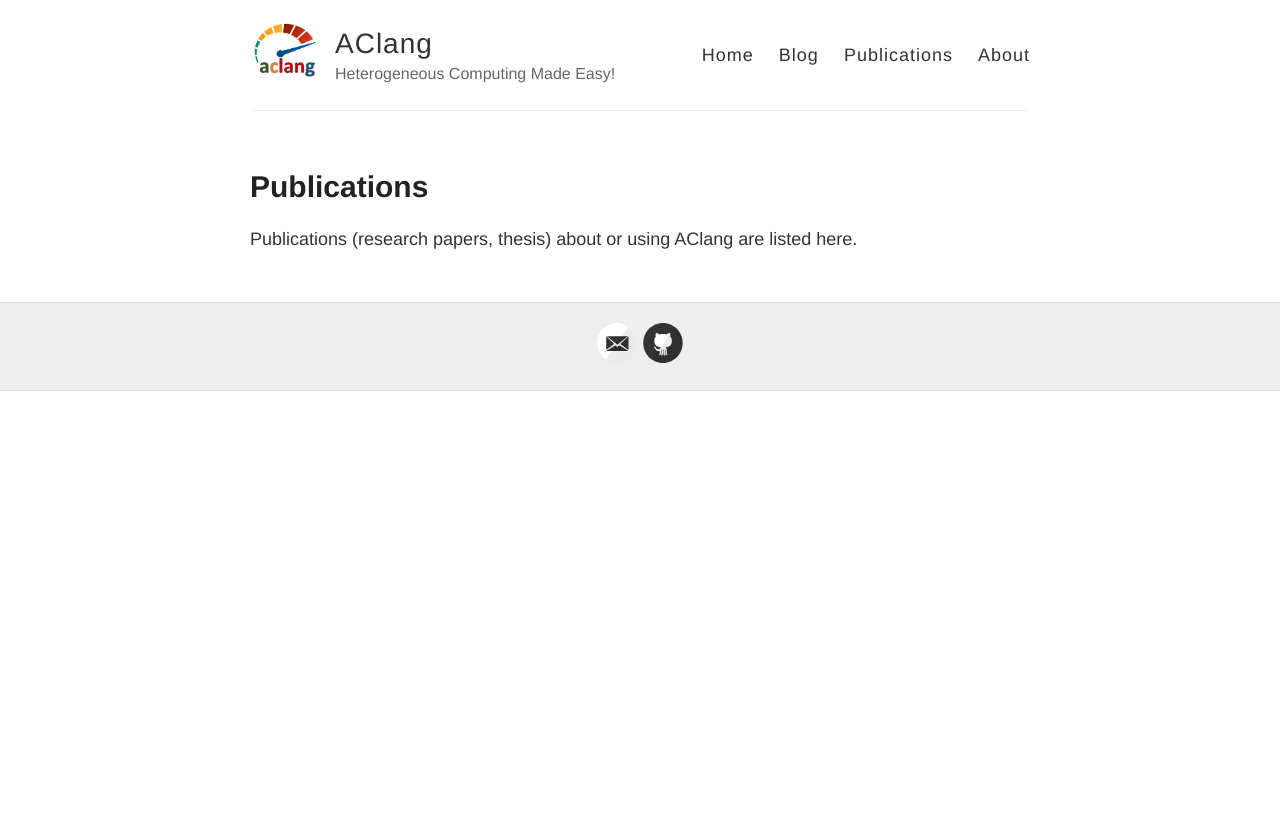
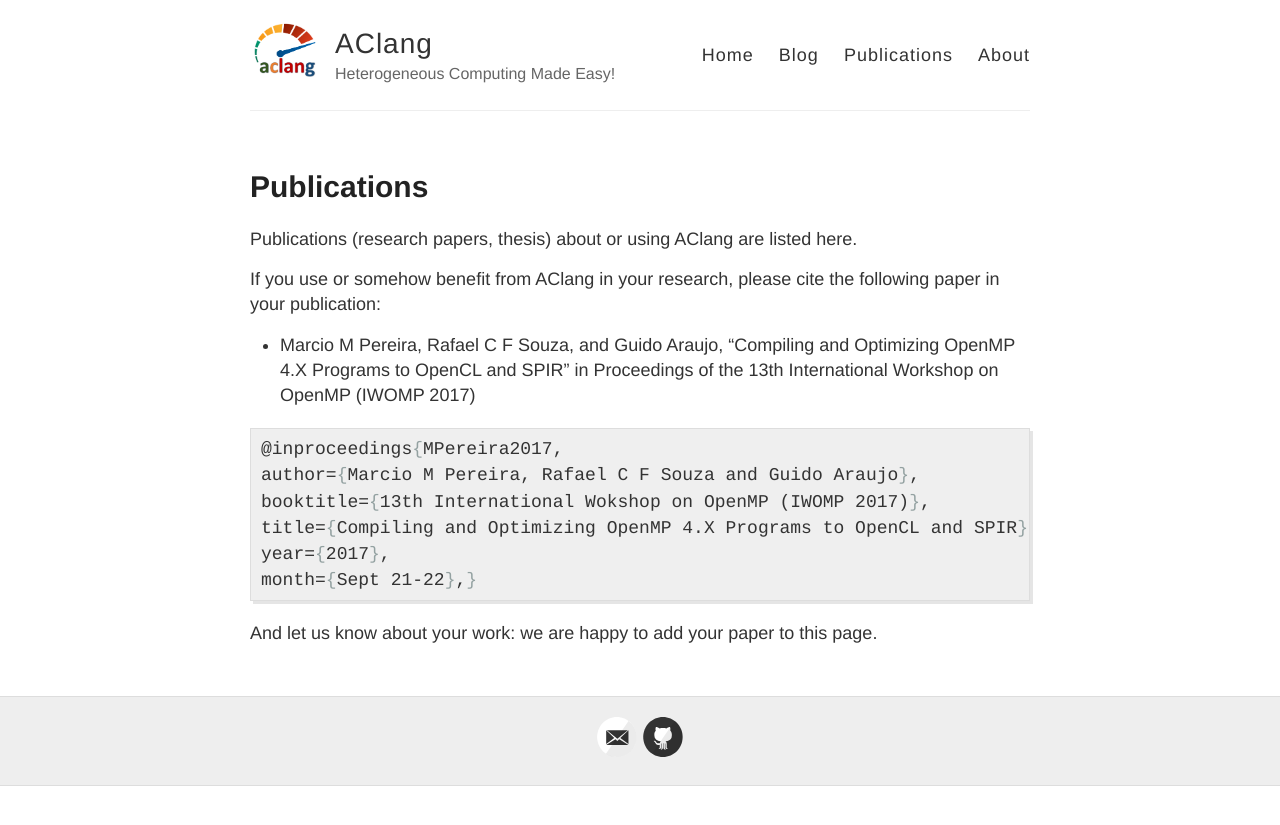
Before and after one commit to omp2ocl/aclang, a Jekyll site: the page built from publications.md, in a window 1280 px wide. Shown: the top 825 px of the page. Built offline with Jekyll 4.4.1, drawn with Linux system fonts in a browser that asks for light colours.

Commit message:
Including master paper.

```diff
--- a/publications.md
+++ b/publications.md
@@ -5,3 +5,20 @@ permalink: /publications/
 ---
 
 Publications (research papers, thesis) about or using AClang are listed here.
+
+If you use or somehow benefit from AClang in your research, please cite the following paper in your publication:
+
+  - Marcio M Pereira, Rafael C F Souza, and Guido Araujo, "Compiling
+    and Optimizing OpenMP 4.X Programs to OpenCL and SPIR" in
+    Proceedings of the 13th International Workshop on OpenMP (IWOMP 2017)
+
+{% highlight TeX %}
+@inproceedings{MPereira2017,
+author={Marcio M Pereira, Rafael C F Souza and Guido Araujo},
+booktitle={13th International Wokshop on OpenMP (IWOMP 2017)},
+title={Compiling and Optimizing OpenMP 4.X Programs to OpenCL and SPIR},
+year={2017},
+month={Sept 21-22},}
+{% endhighlight %}
+
+And let us know about your work: we are happy to add your paper to this page.
```
